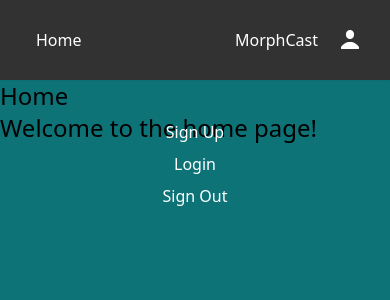
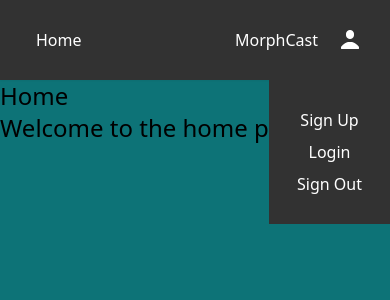
Before and after one commit to AhmedEid2504/insight-learn, a React (Vite) app: page / in a window 390 px wide. Both pictures are taken after a click on the button 350 px from the left and 40 px from the top of the page. Shown: the top 300 px of the page. Built offline with nearby package versions, Linux system fonts and the light colour scheme; no server answers.

Commit message:
fix nav user menu for mobile

```diff
--- a/src/components/Navbar.jsx
+++ b/src/components/Navbar.jsx
@@ -74,7 +74,7 @@ const Navbar =() => {
                         </button>
                     </div>
                     {showUserMenu && (
-                        <ul className={showUserMenu ? "absolute flex flex-col justify-center gap-2 items-center bg-third p-10 top-0 right-0 translate-y-20 h-auto w-[100vw]" : ""} ref={ulRef}>
+                        <ul className={showUserMenu ? "absolute bg-c_3 flex flex-col justify-center gap-2 items-center bg-third p-7 top-0 right-0 translate-y-20 h-auto w-auto transition-all ease-in duration-200" : "translate-y-20 transition-all ease-in duration-200"} ref={ulRef}>
                                 <>
                                     <li><Link className="hover:text-c_1 transition-all ease-in duration-200" to="/signup">Sign Up</Link></li>
                                     <li><Link className="hover:text-c_1 transition-all ease-in duration-200" to="/login">Login</Link></li>
```
